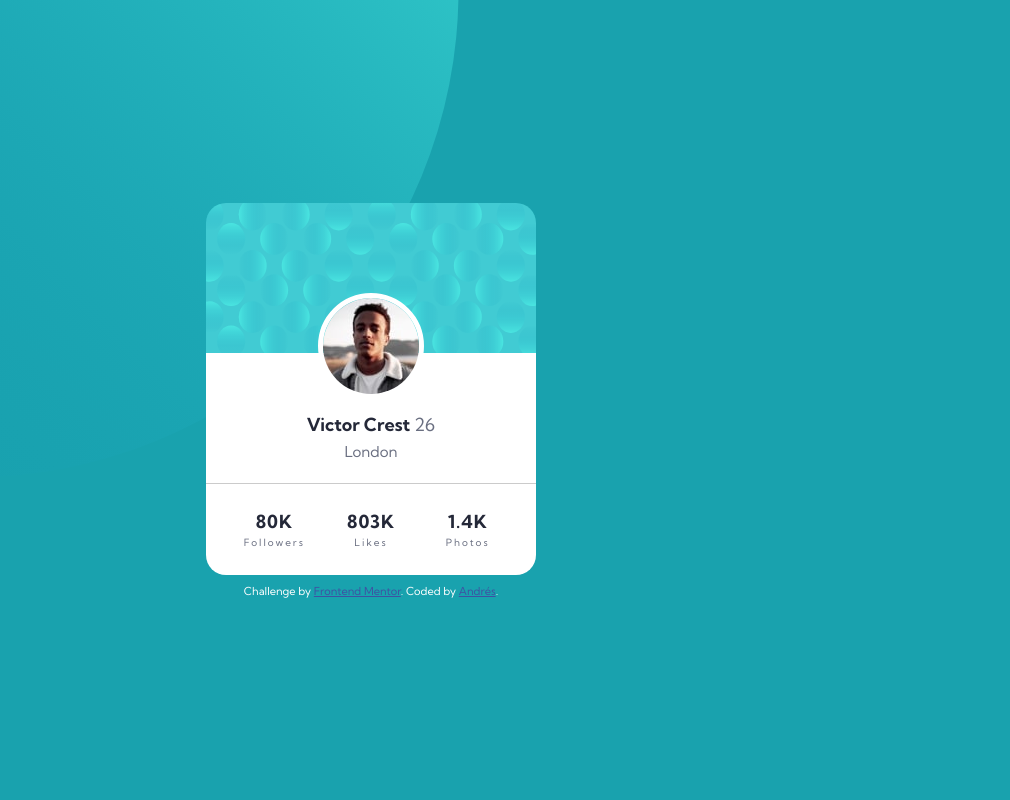
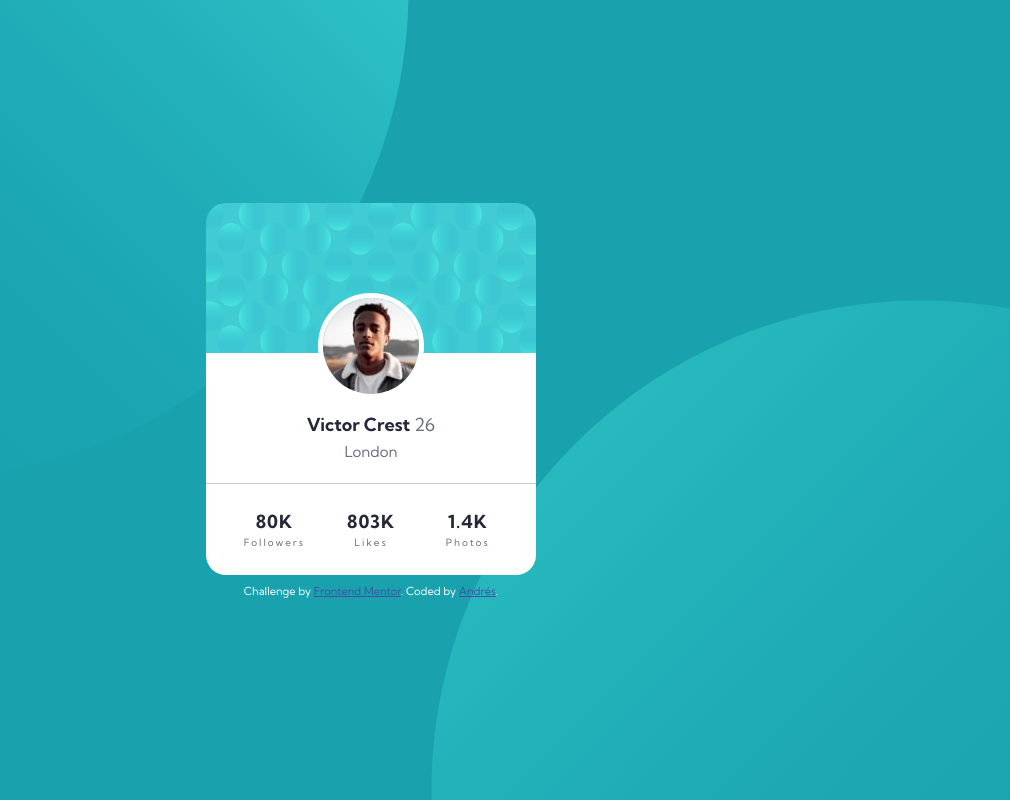
Before and after one commit to andresdlt03/profile-card-challenge, a plain HTML site: page index.html in a window 1280 px wide. Shown: the whole page, without its empty margins (269-1279 px from the left). Drawn offline with Linux system fonts and the light colour scheme.

Commit message:
adjust background

```diff
--- a/style/style.css
+++ b/style/style.css
@@ -35,14 +35,14 @@ body {
     align-items: center;
     /* Background */
     background: url(/images/bg-pattern-bottom.svg), url(/images/bg-pattern-top.svg), hsl(185, 75%, 39%);
-    background-position: 5rem 40rem, -70rem -50rem, center center;
+    background-position: 20vh 40vh, -90vh -30vh, center center;
     background-repeat: no-repeat, no-repeat, no-repeat;
     background-attachment: scroll, scroll, fixed;
 }
 
-@media (min-width: 351px) {
+@media (min-width: 450px) {
     body {
-        background-position: 130rem 40rem, -25rem -50rem, center center;
+        background-position: 70rem 30rem, -30rem -50rem, center center;
     }
 }
 
```
